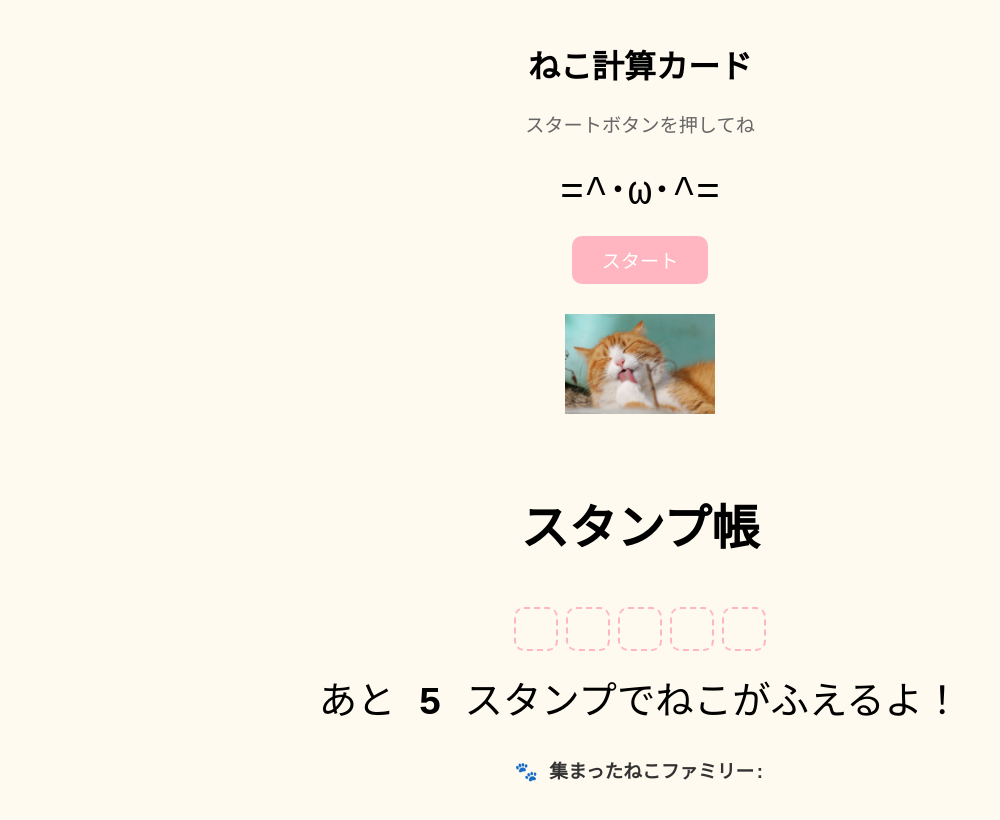
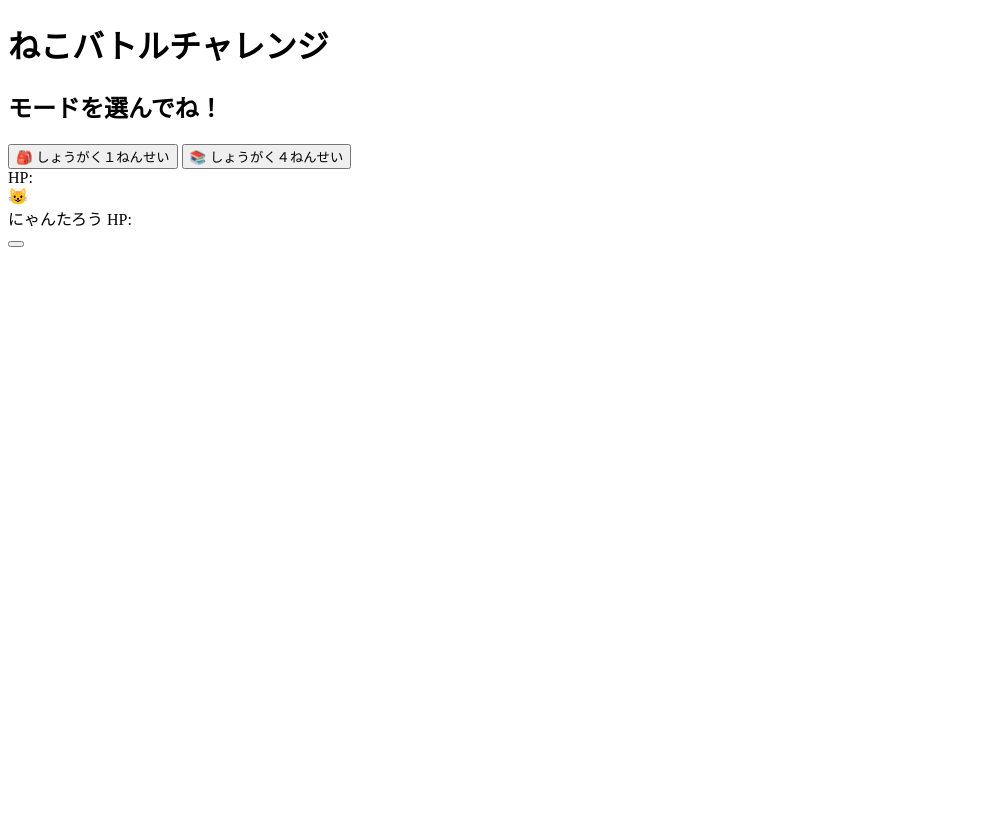
Before and after one commit to kochi815/neko-flashcard, a plain HTML site: page index.html in a window 1280 px wide. Shown: the whole page, without its empty margins (0-1000 px from the left). Drawn offline with Linux system fonts and the light colour scheme.

Commit message:
Update index.html

```diff
--- a/index.html
+++ b/index.html
@@ -3,258 +3,102 @@
 <head>
     <meta charset="UTF-8" />
     <meta name="viewport" content="width=device-width, initial-scale=1.0" />
-  <title>ねこ計算カード</title>
+    <title>ねこバトルチャレンジ</title>
+    <link rel="preconnect" href="https://fonts.googleapis.com">
+    <link rel="preconnect" href="https://fonts.gstatic.com" crossorigin>
+    <link href="https://fonts.googleapis.com/css2?family=M+PLUS+Rounded+1c:wght@400;700&display=swap" rel="stylesheet">
     <style>
-    body {
-      font-family: "Courier New", monospace;
-      text-align: center;
-      background-color: #fffaf0;
-      margin: 0;
-      padding: 20px;
-    }
-    h1 {
+        /* --- 追加: 攻撃エフェクト --- */
+        .hit-effect {
+            position: absolute;
             font-size: 2em;
-    }
-    #question {
-      font-size: 2.5em;
-      margin: 20px 0 10px 0;
-      white-space: pre-line;
-    }
-    #questionNumber {
-      font-size: 1em;
-      color: #555;
-      margin-bottom: 10px;
-    }
-    #info {
-      font-size: 1.2em;
-      color: #666;
-    }
-    #startBtn, #nextBtn, #homeBtn {
-      font-size: 1.2em;
-      padding: 10px 30px;
-      margin: 10px;
-      border: none;
-      border-radius: 10px;
-      background-color: #ffb6c1;
-      color: white;
-      cursor: pointer;
-    }
-    #cat {
-      width: 150px;
-      margin-top: 20px;
-    }
-    #ranking, #cats {
-      margin-top: 30px;
-      font-size: 1em;
-      color: #333;
-    }
-    .highlight {
             color: red;
             font-weight: bold;
-      font-size: 1.5em;
+            animation: hitAnim 0.6s ease-out forwards;
+            pointer-events: none;
         }
-    #stamps {
-      margin-top: 20px;
-      font-size: 2em;
-      display: flex;
-      flex-direction: column;
-      align-items: center;
-      gap: 8px;
+
+        @keyframes hitAnim {
+            0% { transform: translateY(0); opacity: 1; }
+            100% { transform: translateY(-40px); opacity: 0; }
         }
-    .stamp-row {
-      display: flex;
-      gap: 8px;
-      justify-content: center;
+
+        .flash-correct {
+            animation: flashCorrect 0.4s;
         }
-    .stamp {
-      width: 40px;
-      height: 40px;
-      border: 2px dashed #ffb6c1;
-      border-radius: 10px;
-      font-size: 1.5em;
-      display: flex;
-      align-items: center;
-      justify-content: center;
-    }
-    .stamp.filled {
-      background-color: #ffb6c1;
-      color: white;
+
+        @keyframes flashCorrect {
+            0% { box-shadow: 0 0 20px 5px yellow; }
+            100% { box-shadow: none; }
         }
     </style>
 </head>
-<body id="body">
-  <h1>ねこ計算カード</h1>
-  <div id="info">スタートボタンを押してね</div>
-  <div id="questionNumber"></div>
-  <div id="question">=^･ω･^=</div>
-  <button id="startBtn">スタート</button>
-  <button id="nextBtn" style="display: none;">つぎへ</button>
-  <button id="homeBtn" style="display: none;">ホームにもどる</button>
-  <div>
-    <img id="cat" src="/images/cat1.jpg" alt="ねこ">
+<body>
+    <h1>ねこバトルチャレンジ</h1>
+    <!-- 既存のHTMLはそのまま -->
+    <div id="modeSelectScreen">
+        <h2>モードを選んでね！</h2>
+        <button id="grade1ModeBtn" class="mode-btn">🎒 しょうがく１ねんせい</button>
+        <button id="grade4ModeBtn" class="mode-btn">📚 しょうがく４ねんせい</button>
     </div>
-  <div id="ranking"></div>
-  <div id="stamps"></div>
-  <div id="cats"></div>
+
+    <div id="battleScreen">
+        <div id="enemyArea" class="character-area">
+            <div class="character-info"> <span class="character-name" id="enemyName"></span> <span class="character-hp-text">HP: <span id="enemyHPText"></span></span> </div>
+            <div class="hp-bar-container"> <div class="hp-bar" id="enemyHPBar"></div> </div>
+            <div class="character-display" id="enemyCharacter"></div>
+        </div>
+        <div id="questionArea">
+            <div id="question"></div> <div id="answerChoices"></div>
+        </div>
+        <div id="playerArea" class="character-area">
+            <div class="character-display" id="playerCharacter">😺</div>
+            <div class="hp-bar-container"> <div class="hp-bar" id="playerHPBar"></div> </div>
+            <div class="character-info"> <span class="character-name">にゃんたろう</span> <span class="character-hp-text">HP: <span id="playerHPText"></span></span> </div>
+        </div>
+        <div id="infoArea">
+            <div id="battleLog"></div> <button id="startBtn"></button>
+        </div>
+    </div>
+
+    <!-- 追加: 効果音 -->
+    <audio id="soundCorrect" src="https://cdn.pixabay.com/audio/2022/03/15/audio_d566a35b25.mp3"></audio>
+    <audio id="soundWrong" src="https://cdn.pixabay.com/audio/2022/03/15/audio_8cc421f412.mp3"></audio>
+    <audio id="soundHit" src="https://cdn.pixabay.com/audio/2022/03/15/audio_5f3a52ae1a.mp3"></audio>
 
     <script>
-    let problems = [];
-    let selected = [];
-    const totalQuestions = 30;
-    const generateProblems = () => {
-      problems = [];
-      for (let a = 2; a < 10; a++) {
-        for (let b = 2; b < 10; b++) {
-          problems.push({ q: `${a} × ${b}`, a: a * b });
-          problems.push({ q: `${a * b} ÷ ${a}`, a: b });
+      // エフェクト追加関数
+      function showHitEffect(targetElement, damage) {
+        const effect = document.createElement('div');
+        effect.className = 'hit-effect';
+        effect.textContent = `-${damage}`;
+        document.body.appendChild(effect);
+        const rect = targetElement.getBoundingClientRect();
+        effect.style.left = rect.left + rect.width / 2 + 'px';
+        effect.style.top = rect.top - 10 + 'px';
+        setTimeout(() => effect.remove(), 600);
       }
-      }
-      problems.sort(() => Math.random() - 0.5);
-      selected = problems.slice(0, totalQuestions);
-    };
 
-    generateProblems();
-
-    let index = 0;
-    let showingAnswer = false;
-    let startTime = null;
-    let gameStarted = false;
-
-    const info = document.getElementById("info");
-    const question = document.getElementById("question");
-    const questionNumber = document.getElementById("questionNumber");
-    const startBtn = document.getElementById("startBtn");
-    const nextBtn = document.getElementById("nextBtn");
-    const homeBtn = document.getElementById("homeBtn");
-    const rankingDiv = document.getElementById("ranking");
-    const catsDiv = document.getElementById("cats");
-    const body = document.getElementById("body");
-    const stampsDiv = document.getElementById("stamps");
-
-    const stampGoals = [5, 10, 15, 20, 25];
-
-    function updateCatStamps() {
-      const catCount = parseInt(localStorage.getItem("catCount") || "0");
-      const catImages = [
-        "/images/cat1.jpg",
-        "/images/cat2.jpeg",
-        "/images/cat3.jpg",
-        "/images/cat4.jpg",
-        "/images/cat5.jpg"
-      ];
-      catsDiv.innerHTML = "<h3>🐾 集まったねこファミリー:</h3>";
-      for (let i = 0; i < catCount && i < 5; i++) {
-        catsDiv.innerHTML += `<img src="${catImages[i]}" width="80" style="margin:5px; border-radius:10px;">`;
+      function playSound(id) {
+        const audio = document.getElementById(id);
+        if (audio) {
+          audio.currentTime = 0;
+          audio.play();
         }
       }
 
-    function showQuestion() {
-      if (index < selected.length) {
-        questionNumber.textContent = `(${index + 1}/${totalQuestions})`;
-        question.textContent = selected[index].q;
-        showingAnswer = false;
-      } else {
-        endGame();
-      }
-    }
+      // 元の handleAnswer 関数の中に以下を統合（例示）:
+      // if (selectedAnswer === p.a) {
+      //   playSound('soundCorrect');
+      //   showHitEffect(enemyCharacter, damageToEnemy);
+      //   enemyCharacter.classList.add('flash-correct');
+      //   setTimeout(() => enemyCharacter.classList.remove('flash-correct'), 400);
+      // } else {
+      //   playSound('soundWrong');
+      //   showHitEffect(playerCharacter, damageToPlayer);
+      // }
 
-    function showAnswer() {
-      questionNumber.textContent = `(${index + 1}/${totalQuestions})`;
-      question.textContent = selected[index].a;
-      showingAnswer = true;
-    }
-
-    function nextStep() {
-      if (!gameStarted) return;
-      if (!showingAnswer) {
-        showAnswer();
-      } else {
-        index++;
-        showQuestion();
-      }
-    }
-
-    function endGame() {
-      gameStarted = false;
-      nextBtn.style.display = "none";
-      homeBtn.style.display = "inline-block";
-      const endTime = Date.now();
-      const elapsed = ((endTime - startTime) / 1000).toFixed(2);
-      info.innerHTML = `<span class="highlight">おわり！タイム：${elapsed} 秒</span>`;
-
-      const records = JSON.parse(localStorage.getItem("records") || "[]");
-      records.push(parseFloat(elapsed));
-      records.sort((a, b) => a - b);
-      localStorage.setItem("records", JSON.stringify(records.slice(0, 3)));
-
-      const top3 = records.slice(0, 3);
-      rankingDiv.innerHTML = `<h3>🏆 ランキング（上位3位）：</h3>` + top3.map((t, i) => `${i + 1}.　${t} 秒`).join("<br>");
-
-      let stamps = parseInt(localStorage.getItem("stamps") || "0");
-      stamps++;
-      localStorage.setItem("stamps", stamps);
-
-      let catCount = parseInt(localStorage.getItem("catCount") || "0");
-      if (catCount < stampGoals.length && stamps >= stampGoals[catCount]) {
-        catCount++;
-        localStorage.setItem("catCount", catCount);
-      }
-
-      updateCatStamps();
-      updateStamps();
-    }
-
-    function updateStamps() {
-      let stamps = parseInt(localStorage.getItem("stamps") || "0");
-      let catCount = parseInt(localStorage.getItem("catCount") || "0");
-      const needed = stampGoals[catCount] || 0;
-      let previous = catCount > 0 ? stampGoals[catCount - 1] : 0;
-      let filled = needed > 0 ? stamps - previous : stamps;
-      if (filled < 0) filled = 0;
-      if (filled > needed) filled = needed;
-
-      stampsDiv.innerHTML = "<h2>スタンプ帳</h2>";
-      for (let row = 0; row < Math.ceil(needed / 5); row++) {
-        const rowDiv = document.createElement("div");
-        rowDiv.className = "stamp-row";
-        for (let col = 0; col < 5 && row * 5 + col < needed; col++) {
-          const box = document.createElement("div");
-          box.className = "stamp";
-          if (row * 5 + col < filled) box.classList.add("filled");
-          box.textContent = box.classList.contains("filled") ? "🐾" : "";
-          rowDiv.appendChild(box);
-        }
-        stampsDiv.appendChild(rowDiv);
-      }
-
-      if (catCount < 5) {
-        stampsDiv.innerHTML += `<div style="margin-top:10px; font-size:1.2em;">あと <strong>${needed - filled}</strong> スタンプでねこがふえるよ！</div>`;
-      }
-    }
-
-    startBtn.addEventListener("click", () => {
-      generateProblems();
-      index = 0;
-      gameStarted = true;
-      startTime = Date.now();
-      startBtn.style.display = "none";
-      nextBtn.style.display = "inline-block";
-      homeBtn.style.display = "none";
-      info.textContent = "がんばってね！";
-      rankingDiv.innerHTML = "";
-      showQuestion();
-    });
-
-    nextBtn.addEventListener("click", nextStep);
-    homeBtn.addEventListener("click", () => location.reload());
-    body.addEventListener("click", (e) => {
-      if (![startBtn, nextBtn, homeBtn].includes(e.target)) {
-        nextStep();
-      }
-    });
-
-    updateStamps();
-    updateCatStamps();
+      // ※このコメント部分の内容を handleAnswer 関数に組み込んでください。
     </script>
 </body>
 </html>
```
Lines whose indentation alone changed are shown as unchanged.
